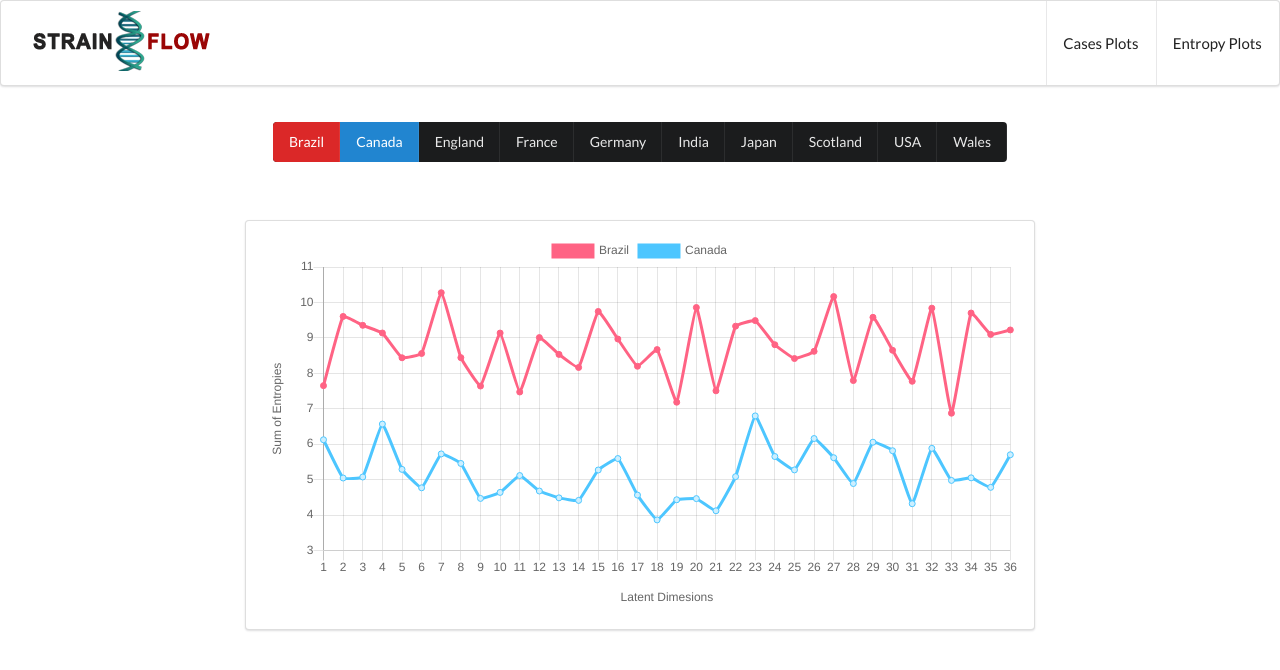
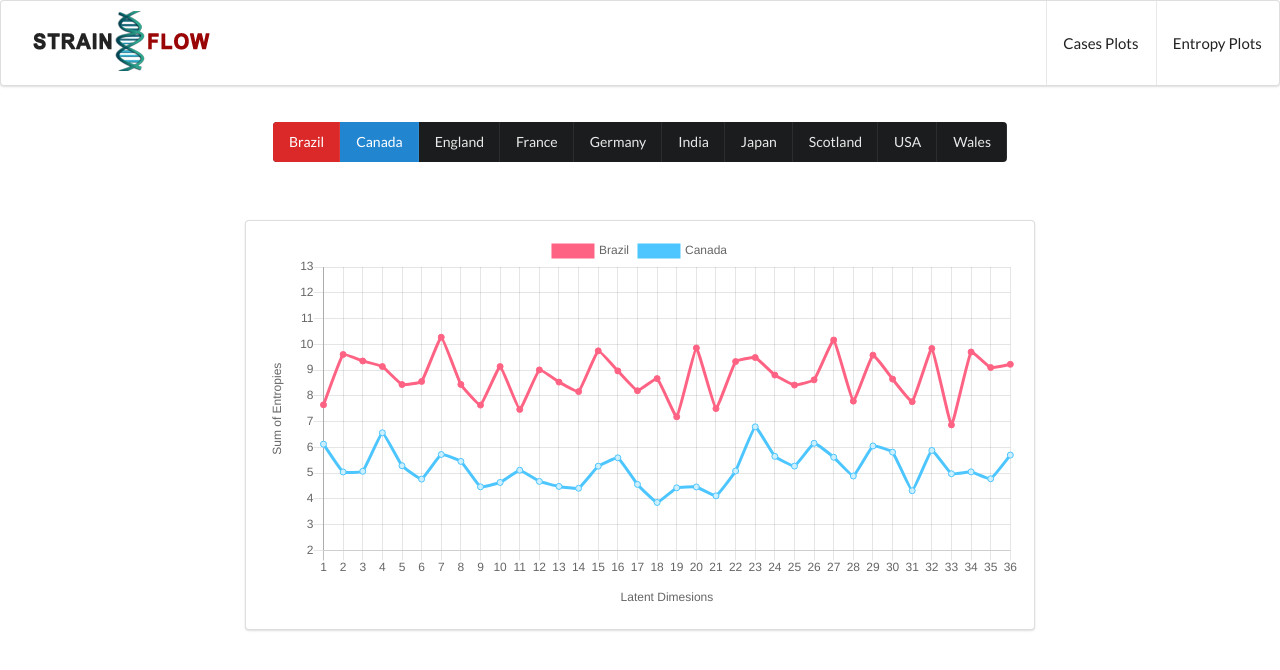
Before and after one commit to iamrish/strainflow-charts, a React (Create React App) app: page /entropy-plots in a window 1280 px wide. Shown: the top 670 px of the page. Built offline with nearby package versions, Linux system fonts and the light colour scheme.

Commit message:
HashBrowser and const y-axis for entropy plot

```diff
--- a/src/components/Entropy.js
+++ b/src/components/Entropy.js
@@ -7,6 +7,11 @@ const options = {
       {
         position: "left",
         id: "Entropy",
+        ticks: {
+          min: 2,
+          max: 13,
+          stepSize: 1,
+        },
         scaleLabel: {
           display: true,
           labelString: "Sum of Entropies",
```
